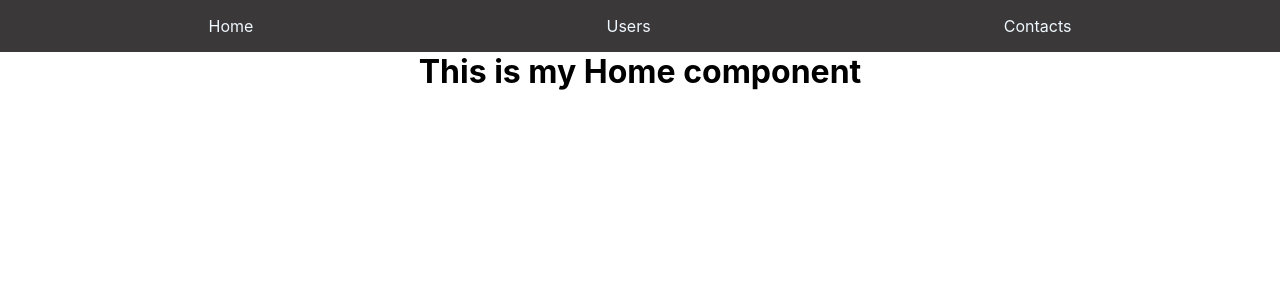
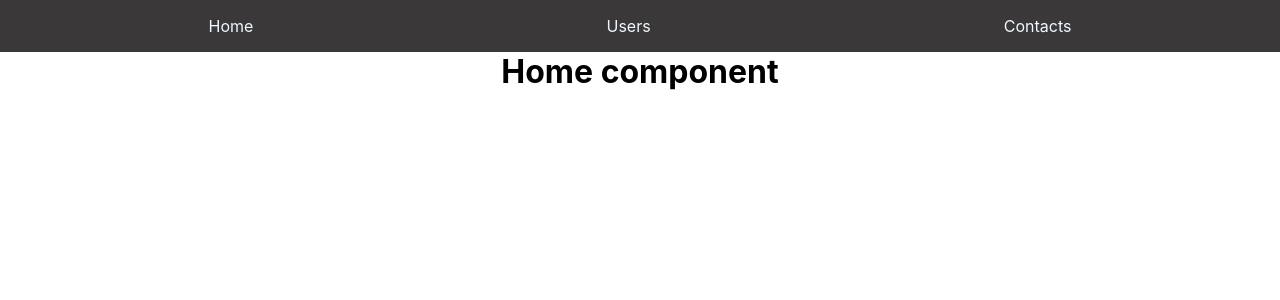
Before and after one commit to kenebebh/altschool-second-semester-second-assignment, a React (Create React App) app: page / in a window 1280 px wide. Shown: the top 300 px of the page. Built offline with nearby package versions, Linux system fonts and the light colour scheme.

Commit message:
updated Home.js

```diff
--- a/src/pages/Home.js
+++ b/src/pages/Home.js
@@ -3,7 +3,7 @@ import React from "react";
 function Home() {
   return (
     <div className="Home">
-      <h1>This is my Home component</h1>
+      <h1>Home component</h1>
     </div>
   );
 }
```
